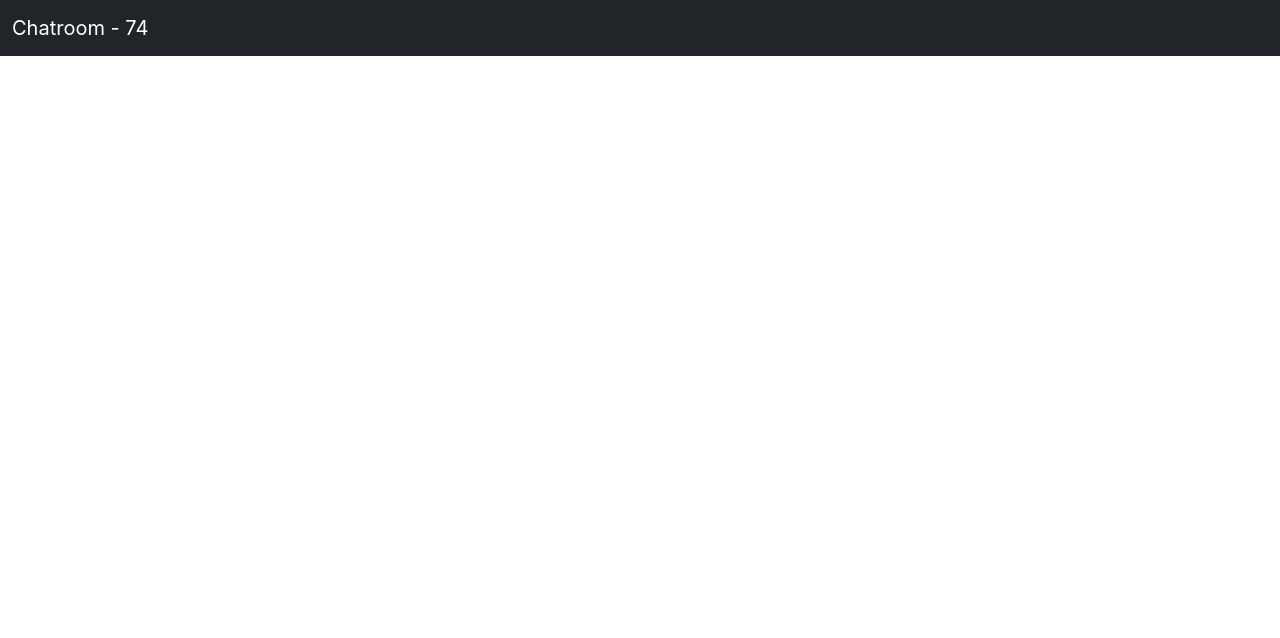
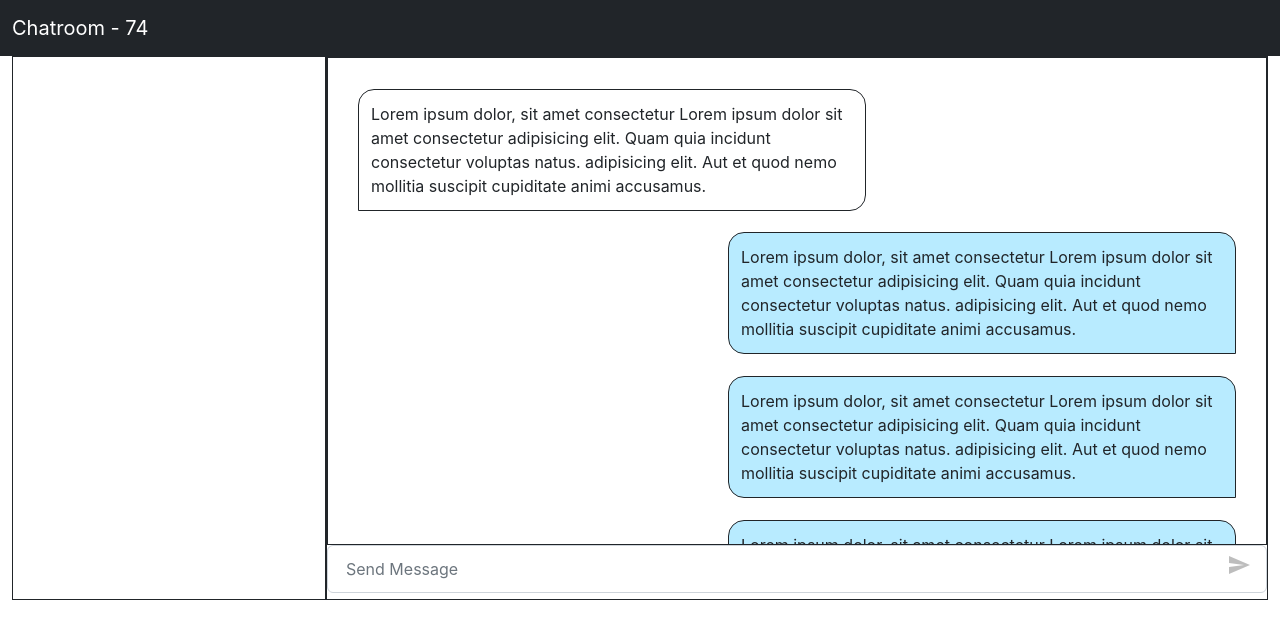
Before and after one commit to aditya7483/chatroom, a React (Create React App) app: page /chat in a window 1280 px wide. Before the commit this address had no page. Shown: the top 638 px of the page. Built offline with nearby package versions, Linux system fonts and the light colour scheme; no server answers.

Commit message:
added login and  chatroom

```diff
--- a/public/index.html
+++ b/public/index.html
@@ -12,16 +12,16 @@
     <link rel="apple-touch-icon" href="%PUBLIC_URL%/logo192.png" />
     <!-- CSS only -->
     <link
-      href="https://cdn.jsdelivr.net/npm/bootstrap@5.2.1/dist/css/bootstrap.min.css"
+      href="https://cdn.jsdelivr.net/npm/bootstrap@5.2.2/dist/css/bootstrap.min.css"
       rel="stylesheet"
-      integrity="sha384-iYQeCzEYFbKjA/T2uDLTpkwGzCiq6soy8tYaI1GyVh/UjpbCx/TYkiZhlZB6+fzT"
+      integrity="sha384-Zenh87qX5JnK2Jl0vWa8Ck2rdkQ2Bzep5IDxbcnCeuOxjzrPF/et3URy9Bv1WTRi"
       crossorigin="anonymous"
     />
     <link rel="manifest" href="%PUBLIC_URL%/manifest.json" />
     <!-- JavaScript Bundle with Popper -->
     <script
-      src="https://cdn.jsdelivr.net/npm/bootstrap@5.2.1/dist/js/bootstrap.bundle.min.js"
-      integrity="sha384-u1OknCvxWvY5kfmNBILK2hRnQC3Pr17a+RTT6rIHI7NnikvbZlHgTPOOmMi466C8"
+      src="https://cdn.jsdelivr.net/npm/bootstrap@5.2.2/dist/js/bootstrap.bundle.min.js"
+      integrity="sha384-OERcA2EqjJCMA+/3y+gxIOqMEjwtxJY7qPCqsdltbNJuaOe923+mo//f6V8Qbsw3"
       crossorigin="anonymous"
     ></script>
     <link
--- a/src/App.js
+++ b/src/App.js
@@ -1,4 +1,3 @@
-import io from 'socket.io-client'
 import { useEffect } from 'react'
 import { Login } from './components/Login';
 import { Chatroom } from './components/Chatroom';
@@ -6,10 +5,6 @@ import { Navbar } from './components/Navbar';
 import { BrowserRouter, Routes, Route } from "react-router-dom";
 
 function App() {
-  // const socket = io('http://127.0.0.1:3001/')
-
-  useEffect(() => {
-  }, []);
 
   return (
     <>
@@ -19,8 +14,8 @@ function App() {
 
         <Routes>
 
-          <Route exact path="/login" element={<Login />} />
-          <Route exact path="/chatroom" element={<Chatroom />} />
+          <Route exact path="/" element={<Login />} />
+          <Route exact path="/chat" element={<Chatroom />} />
         </Routes>
 
       </BrowserRouter>
--- /dev/null
+++ b/src/components/Chatroom.css
@@ -0,0 +1,38 @@
+.sendIcon {
+  position: absolute;
+  top: 7px;
+  right: 16px;
+  cursor: pointer;
+}
+
+.chat-input {
+  padding: 11px 18px;
+}
+
+.texts-container {
+  height: 34rem;
+}
+
+.texts-div {
+  padding: 20px 30px;
+  overflow-y: scroll;
+}
+
+.textbox {
+  border: 1px solid;
+  display: inline-block;
+  max-width: 508px;
+  padding: 12px;
+  margin: 0.677rem 0;
+}
+
+.sent {
+  background-color: #b8ebff;
+  border-radius: 1rem 1rem 0rem 1rem;
+  max-width: 508px;
+}
+
+.recieved {
+  background-color: #fff;
+  border-radius: 1rem 1rem 1rem 0rem;
+}
--- a/src/components/Chatroom.js
+++ b/src/components/Chatroom.js
@@ -1,9 +1,104 @@
-import React from 'react'
+import React, { useEffect, useState } from 'react'
+import io from 'socket.io-client'
+import SendIcon from '@mui/icons-material/Send';
+import { FormControl, TextField } from '@mui/material';
+import './Chatroom.css'
+
+const link = 'http://127.0.0.1:3001/'
 
 export const Chatroom = () => {
+
+  const [mess, setMess] = useState('')
+  const [data, setData] = useState([]);
+  const [error, setError] = useState(false);
+  const [loading, setLoading] = useState(true);
+  const [userData, setUserData] = useState({});
+  const [selectedUser, setSelectedUser] = useState({});
+
+  const socket = io(link)
+
+  const fetchData = async () => {
+    {
+      let res = await fetch(`${link}/api/texts/getTexts`)
+      let jsonres = await res.json();
+      setData(jsonres.data);
+    }
+  }
+
+  useEffect(() => {
+    setLoading(true)
+    fetch(`${link}/api/user/getUser`, {
+      method: 'GET',
+      body: {
+        'Content-Type': "application/json",
+
+      }
+    })
+    setLoading(false)
+  }, []);
+
+  socket.on('messageError', (err) => {
+    setError(true)
+  })
+
+  const handleTextChange = (e) => {
+    setMess(e.target.value)
+  }
+
+  const handleSend = () => {
+    let newData = {
+      from: 'todo',
+      to: 'todo',
+      message: mess,
+      time: Date.now()
+    }
+    setData(data.concat(newData))
+    socket.emit('messageSent', newData)
+  }
+
   return (
-    <div>
+    <div className="container-fluid">
+      <div className='d-flex flex-row justify-content-around'>
+        <div className="col-sm-3 " style={{ border: '1px solid' }}>
 
+        </div>
+        <div className="col texts-container" style={{ border: '1px solid' }}>
+
+          <div className='texts-div d-flex flex-column' style={{ border: '1px solid', height: '90%' }}>
+            <div className="recieved textbox">
+              <p className='mb-0'>
+                Lorem ipsum dolor, sit amet consectetur Lorem ipsum dolor sit amet consectetur adipisicing elit. Quam quia incidunt consectetur voluptas natus. adipisicing elit. Aut et quod nemo mollitia suscipit cupiditate animi accusamus.
+              </p>
+            </div>
+            <div className="sent align-self-end textbox">
+              <p className='mb-0'>
+                Lorem ipsum dolor, sit amet consectetur Lorem ipsum dolor sit amet consectetur adipisicing elit. Quam quia incidunt consectetur voluptas natus. adipisicing elit. Aut et quod nemo mollitia suscipit cupiditate animi accusamus.
+              </p>
+            </div>
+            <div className="sent align-self-end textbox">
+              <p className='mb-0'>
+                Lorem ipsum dolor, sit amet consectetur Lorem ipsum dolor sit amet consectetur adipisicing elit. Quam quia incidunt consectetur voluptas natus. adipisicing elit. Aut et quod nemo mollitia suscipit cupiditate animi accusamus.
+              </p>
+            </div>
+            <div className="sent align-self-end textbox">
+              <p className='mb-0'>
+                Lorem ipsum dolor, sit amet consectetur Lorem ipsum dolor sit amet consectetur adipisicing elit. Quam quia incidunt consectetur voluptas natus. adipisicing elit. Aut et quod nemo mollitia suscipit cupiditate animi accusamus.
+              </p>
+            </div>
+          </div>
+
+          <div>
+            <div className="position-relative">
+              <form onSubmit={handleSend}>
+                <input type="text" className="form-control chat-input" placeholder="Send Message" value={mess} onChange={handleTextChange} />
+              </form>
+              <div className="sendIcon" onClick={handleSend}>
+                <SendIcon color={mess.length > 0 ? "primary" : "disabled"} />
+              </div>
+            </div>
+          </div>
+        </div>
+      </div>
     </div>
   )
 }
--- /dev/null
+++ b/src/components/Login.css
@@ -0,0 +1,4 @@
+.my-container {
+  max-width: 36rem;
+  margin: auto;
+}
--- a/src/components/Login.js
+++ b/src/components/Login.js
@@ -1,9 +1,111 @@
-import React from 'react'
+import React, { useState } from 'react'
+import './Login.css'
 
 export const Login = () => {
+
+  const [fields, setFields] = useState({
+    email: '',
+    password: ''
+  });
+  const [errors, setErrors] = useState('');
+
+  const handleTextChange = (e) => {
+    setFields({
+      ...fields,
+      [e.target.name]: e.target.value
+    })
+  }
+
+  const handleChange = () => {
+
+  }
+
+  const getAuth = async () => {
+    // let res = await fetch('https://notes74.herokuapp.com/api/auth/login', {
+    let res = await fetch('http://localhost:3001/api/auth/login', {
+      method: 'POST',
+      headers: {
+        'Content-Type': 'application/json'
+      },
+      body: JSON.stringify({
+        email: fields.email,
+        password: fields.password
+      })
+    })
+    let data = await res.json();
+
+    if (data.err) {
+      handleChange()
+      setErrors(data.err)
+    }
+    else {
+      handleChange()
+      localStorage.setItem('auth-token', data.authToken)
+      window.location.reload()
+    }
+  }
+
+  const handleLogin = async (e) => {
+    e.preventDefault();
+    if (isValidEmail(fields.email)) {
+      getAuth()
+    }
+    else {
+      setErrors('Please Enter a valid email')
+    }
+  }
+
+  const isValidEmail = (email) => {
+    var validRegex = /^(([^<>()[\]\.,;:\s@\"]+(\.[^<>()[\]\.,;:\s@\"]+)*)|(\".+\"))@(([^<>()[\]\.,;:\s@\"]+\.)+[^<>()[\]\.,;:\s@\"]{2,})$/i;
+    if (!email.match(validRegex)) {
+      return false
+    }
+    else return true
+  }
+
   return (
-    <div>
+    <div className="my-container">
+      <div >
+        <div >
+          <div >
+            <div>
+              <h3 className='text-center my-4'>
+                Login
+              </h3>
+            </div>
+            <form>
 
+              <div>
+                {errors.length !== 0 && <div className="alert alert-danger" role="alert">
+                  {errors}
+                </div>
+                }
+                <div className="mb-3">
+                  <label htmlFor="loginEmail" className="form-label">Email</label>
+                  <input name='email' type="text" className="form-control" id="loginEmail" placeholder="Enter Your Email" value={fields.email} required minLength={'4'} onChange={handleTextChange} />
+                </div>
+                <div className="mb-3">
+                  <label htmlFor="loginPass" className="form-label">Password</label>
+                  <input name='password' type="password" className="form-control" id="loginPass" placeholder="Enter Your Password" value={fields.password} required minLength={'5'} onChange={handleTextChange} />
+                </div>
+
+              </div>
+              <div className="modal-footer justify-content-center flex-column">
+                <div className="d-grid gap-2 col-6 mx-auto">
+                  <button type="submit" className="btn btn-primary" onClick={handleLogin}>Login</button>
+                </div>
+                <p className='text-center mt-3'>
+
+                  Dont have an account? <button className='border-0 text-primary' onClick={() => {
+                    handleChange();
+                  }}>Signup</button>
+
+                </p>
+              </div>
+            </form>
+          </div>
+        </div>
+      </div>
     </div>
   )
 }
--- a/src/components/Navbar.js
+++ b/src/components/Navbar.js
@@ -4,7 +4,7 @@ import { Link } from 'react-router-dom'
 export const Navbar = () => {
   return (
     <div>
-      <nav className="navbar fixed-top navbar-expand-lg navbar-dark bg-dark">
+      <nav className="navbar navbar-expand-lg navbar-dark bg-dark">
         <div className="container-fluid">
           <Link className="navbar-brand" to="/">Chatroom - 74</Link>
           <button className="navbar-toggler" type="button" data-bs-toggle="collapse" data-bs-target="#navbarSupportedContent" aria-controls="navbarSupportedContent" aria-expanded="false" aria-label="Toggle navigation">
```
Also changed, not shown: src/App.css (deleted, +0 -38 lines), 1 other file (tests, documents, lock files or other folders).
